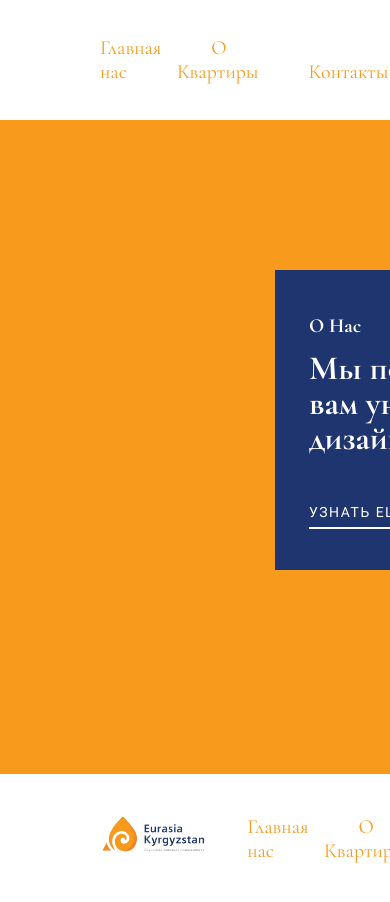
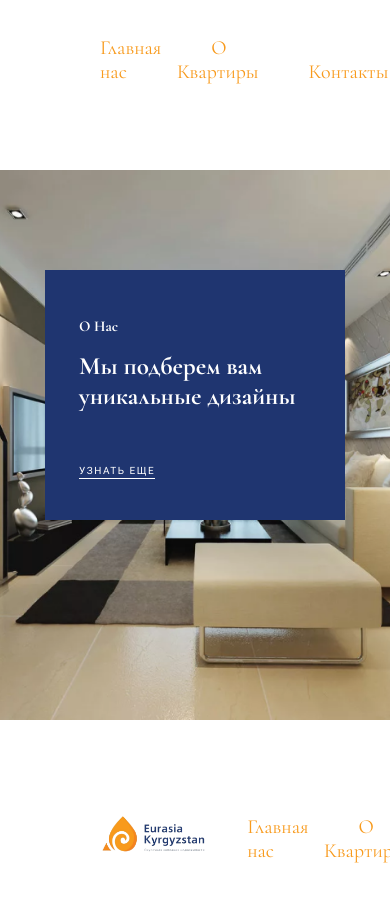
Before and after one commit to azamat71111/Frontend, a Next.js app: page / in a window 390 px wide. Built offline with nearby package versions, Linux system fonts and the light colour scheme.

Commit message:
add adaptive  about

```diff
--- a/components/About/About.jsx
+++ b/components/About/About.jsx
@@ -5,6 +5,7 @@ export default function About() {
     return (
         <header className={styles.about}>
             <div className={styles.container}>
+                <div className={styles.block}>
                     <div className={styles.info}>
                         <div className={styles.titles}>
                         <h2 className={styles.about__h2}>О Нас</h2>
@@ -16,6 +17,8 @@ export default function About() {
                         <img src="images/design.png" alt="" className={styles.img__about} />
                     </div>
                 </div>
+
+            </div>
         </header>
     )
 }
--- a/components/About/About.module.sass
+++ b/components/About/About.module.sass
@@ -5,18 +5,19 @@
 
 .container
     margin: 0 auto
-    max-width: calc(100% - 150px)
-    display: grid
-    grid-template-columns: repeat(2,0fr)
+    width: calc(100% - 150px)
     max-height: 1000px
 
+.block
+    width: 100%
+    display: flex
+    justify-content: center
 
 .info
     width: 300px
     max-height: 300px
     background-color: #1F3570
     margin-top: 150px
-    margin-left: 200px
     display: flex
     flex-direction: column
     justify-content: space-around
@@ -57,3 +58,30 @@
     max-width: 450px
     max-height: 550px
     margin: 50px 0
+
+
+
+@media screen  and (max-width:996px)
+    .info
+        margin: 150px auto
+
+@media screen  and (max-width:777px)
+    .container
+        position: relative
+    .info
+        position: absolute
+        height: 250px
+    .about__h2
+        font-size: 15px
+    .about__description
+        font-size: 25px
+        line-height: 30px
+    .about__link
+        font-size: 10px
+        border-bottom: 1px solid white
+        line-height: 15px
+        padding-top: 10px
+
+@media screen  and (max-width:440px)
+    .about
+        background: none
```
Lines whose indentation alone changed are shown as unchanged.
